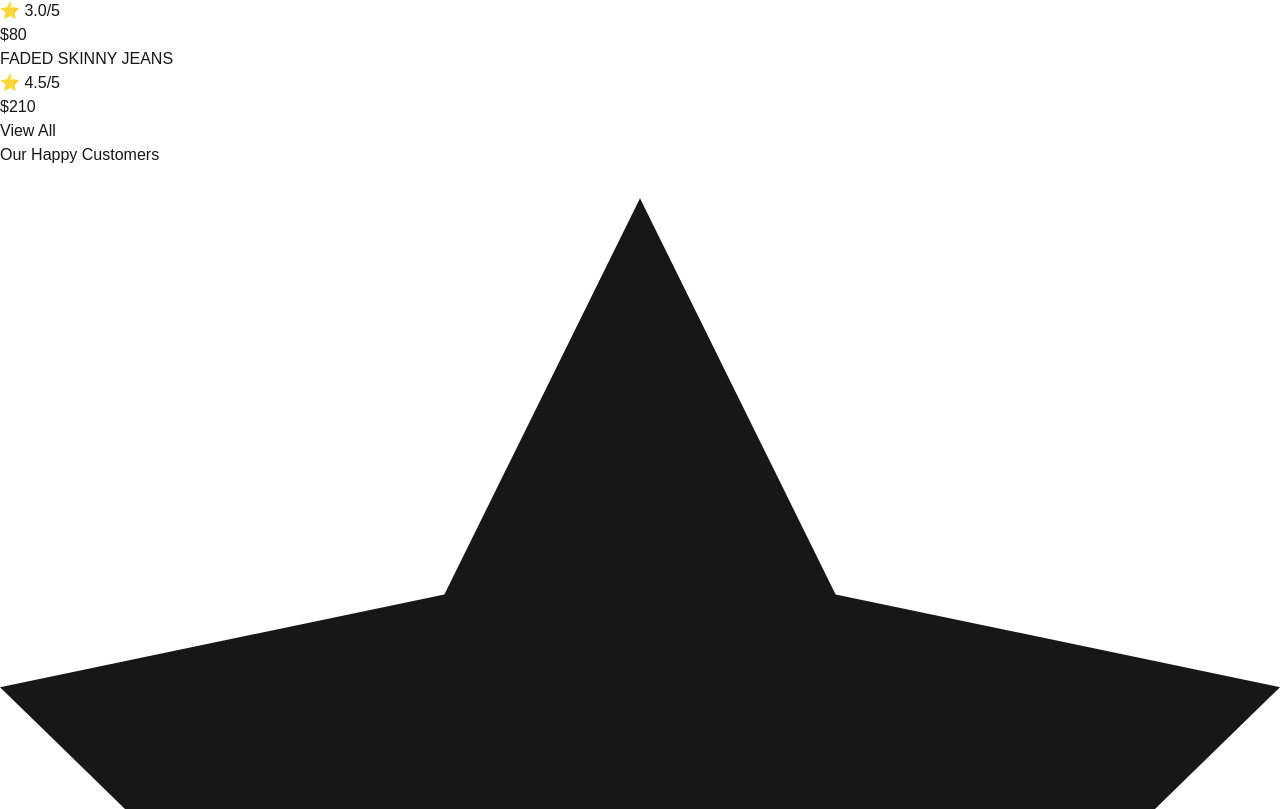
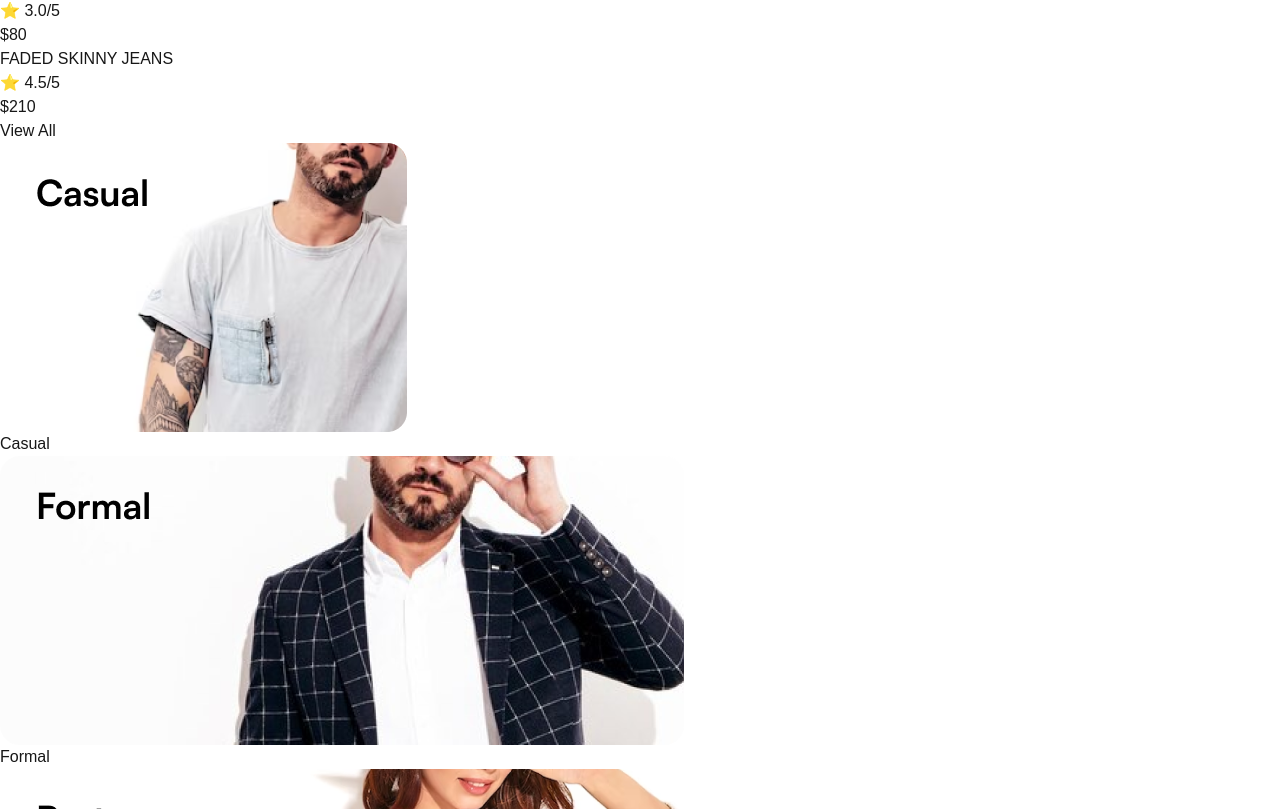
Before and after one commit to tehreem-111/my-website, a Next.js app in the folder my-app/: page / in a window 1280 px wide. Shown: the part 1571-2380 px from the top of the page. Built offline with nearby package versions, Linux system fonts and the light colour scheme; a web font is replaced by a local one.

Commit message:
Update page.tsx

```diff
--- a/my-app/src/app/page.tsx
+++ b/my-app/src/app/page.tsx
@@ -17,8 +17,8 @@ const Home = () => {
       <Text/>
       <Newarrivals/>
       <TopSelling/>
+      <DressStyle/>
       <HappyCustomers/>
-      <DressStyle/>
     </div>
   )
 }
```
